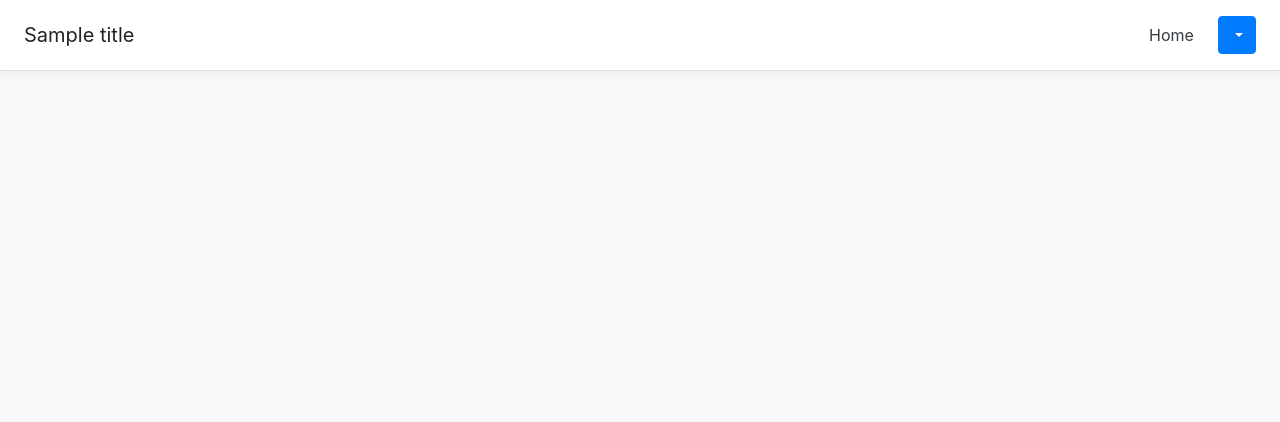
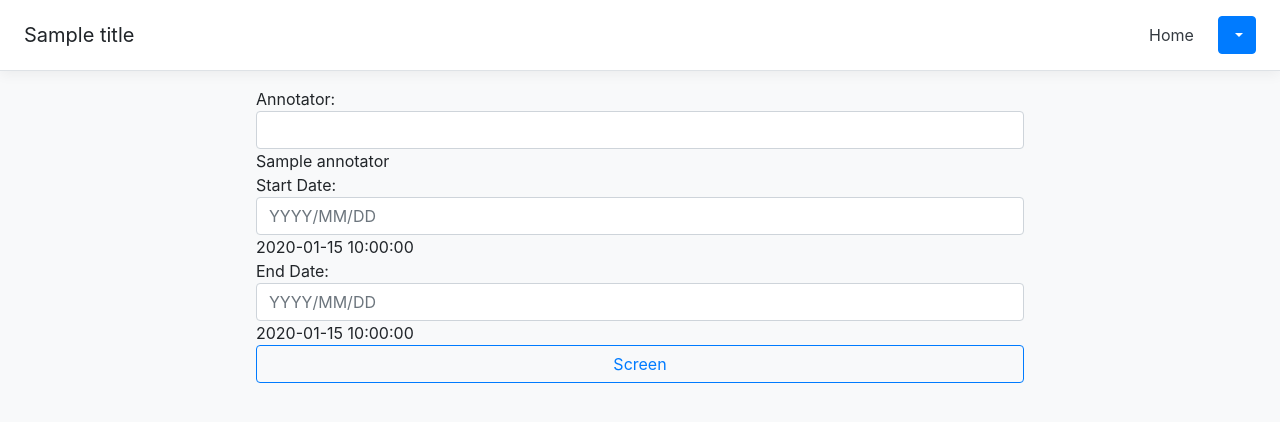
Before and after one commit to professorlust/annotator, a Python web app: template templates/view.html in a window 1280 px wide. Shown: the top 422 px of the page. Run offline with Jinja, Linux system fonts and the light colour scheme; the template is opened without the code that fills it: most values are stand-ins (such as "Sample title", 1, 10 or a date in 2020).

Commit message:
Add picker to view.html

```diff
--- a/handlers/view.py
+++ b/handlers/view.py
@@ -13,4 +13,7 @@ class ViewHandler(BaseHandler):
         self.render(
             'view.html',
             title='God View',
+            annotator='',
+            start_date='',
+            end_date='',
         )
--- a/static/js/billing.js
+++ b/static/js/billing.js
@@ -28,8 +28,6 @@ function screen(button) {
         cache: false,
         success: function(response) {
             console.log("Response received.");
-            // var billing_table_title = document.getElementById('billing_table_title');
-            // billing_table_title.innerHTML = document.getElementById("start_date").value+'-'+document.getElementById("end_date").value;
 
             var billing_table = document.getElementById('billing_table');
             var td = billing_table.getElementsByTagName("td");
--- a/templates/billing.html
+++ b/templates/billing.html
@@ -48,8 +48,8 @@
 			<input class="form-control" type="text" name="end_date" id="end_date" placeholder="YYYY/MM/DD"/>{{ end_date }}<br>
 			<button id="button_screen" class="btn btn-outline-primary form-control" onclick="screen(this);">Screen</button>
 		</div>
+		<br>
 
-		<br>
 		<table id="billing_table" class="table table-striped table-dark">
 			<thead>
 				<tr>
--- a/templates/view.html
+++ b/templates/view.html
@@ -35,7 +35,17 @@
         </div>
     </div>
 
-    <div class="container">
+    <div class="projects">
+        <div id="picker" class="input-daterange">
+            Annotator:
+            <input class="form-control" type="text" name="annotator" id="annotator" placeholder=""/>{{ annotator }}<br>
+            Start Date:
+            <input class="form-control" type="text" name="start_date" id="start_date" placeholder="YYYY/MM/DD"/>{{ start_date }}<br>
+            End Date:
+            <input class="form-control" type="text" name="end_date" id="end_date" placeholder="YYYY/MM/DD"/>{{ end_date }}<br>
+            <button id="button_screen" class="btn btn-outline-primary form-control" onclick="screen(this);">Screen</button>
+        </div>
+        <br>
 
     </div>
 
```
Also changed, not shown: handlers/billing.py (+5 -5 lines).
